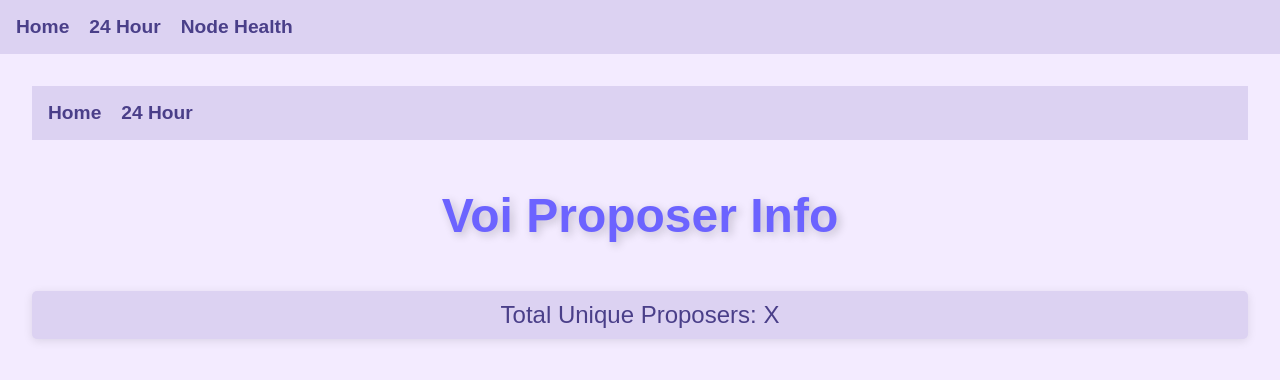
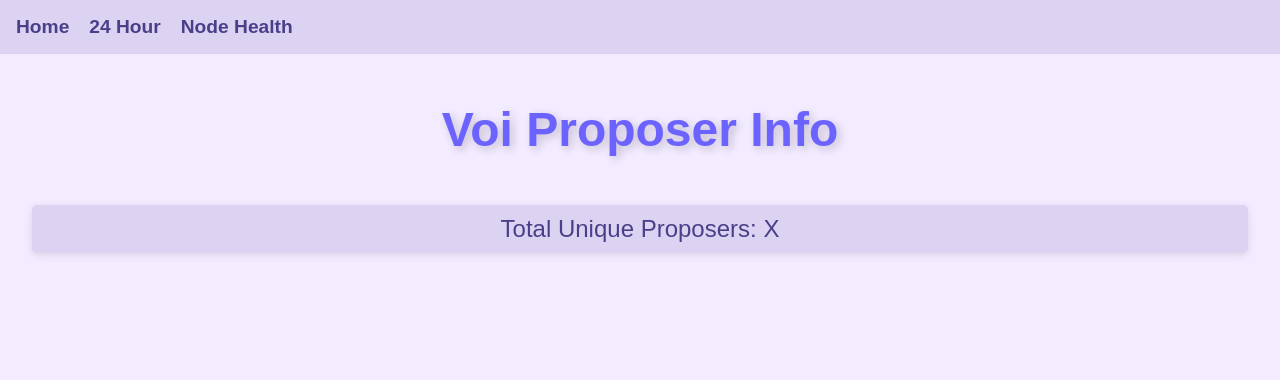
Before and after one commit to cswenor/voi-proposer-data, a plain HTML site: page index.html in a window 1280 px wide. Drawn offline with Linux system fonts and the light colour scheme.

Commit message:
Fixed the double header on the home page.

```diff
--- a/index.html
+++ b/index.html
@@ -17,12 +17,6 @@
     </ul>
   </nav>
     <div class="container">
-        <nav>
-            <ul>
-                <li><a href="index.html">Home</a></li>
-                <li><a href="24.html">24 Hour</a></li>
-            </ul>
-        </nav>
         <h1>Voi Proposer Info</h1>
         <div id="total-proposers">Total Unique Proposers: <span id="proposer-count">X</span></div>
         <table id="dataTable">
```
